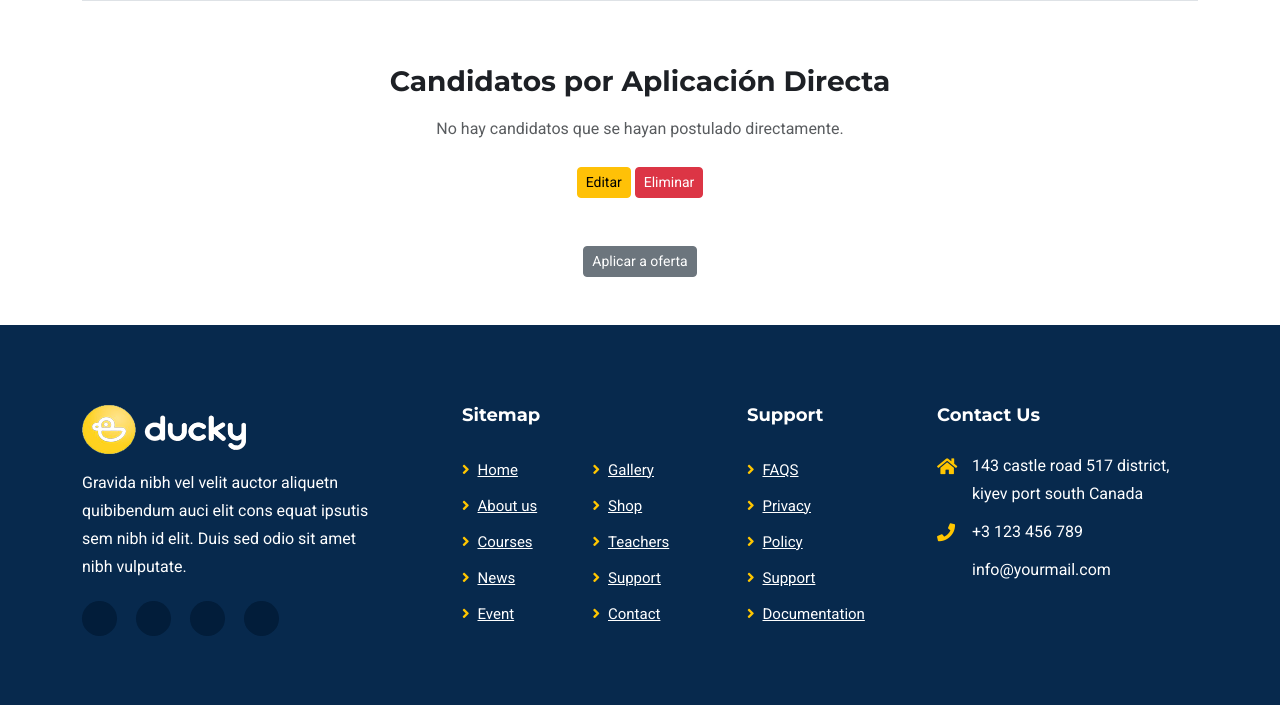
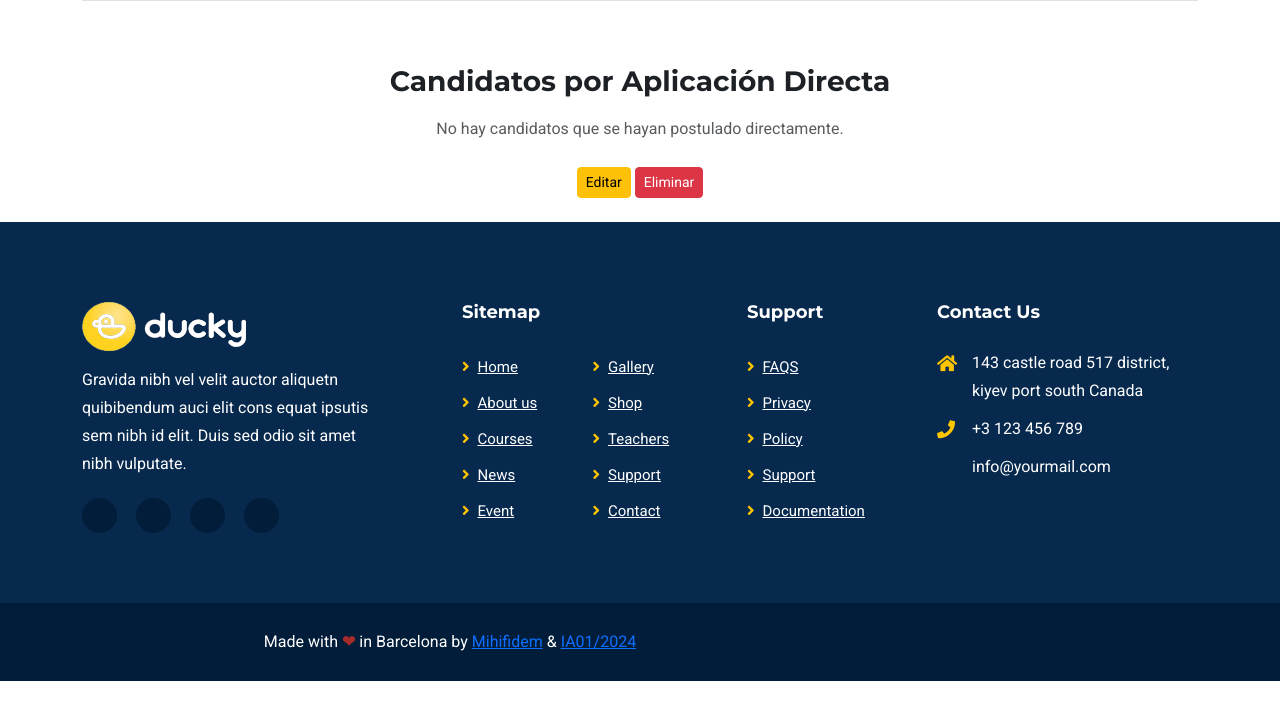
Before and after one commit to mihifidem/idonium2, a Django app: page /headhunters/joboffers/1/ in a window 1280 px wide. Shown: the part 880-1585 px from the top of the page. After the commit the page ends 1561 px from the top, so only its background shows below. Run offline with Django 5.2, Linux system fonts and the light colour scheme; a user stored in the database is signed in; tables that the repository leaves empty hold one stand-in row (values such as "Sample post"); some libraries are stand-ins or nearby versions.

Commit message:
Ahora solo puede aplicar a oferta un candidato registrado . Si no esta registrado arroja un error

```diff
--- a/headhunters/templates/joboffers/joboffer_detail.html
+++ b/headhunters/templates/joboffers/joboffer_detail.html
@@ -177,13 +177,14 @@
             {% csrf_token %}
             <button type="submit" class="btn btn-primary btn-sm">Añadir a Favoritos</button>
         </form>
+    <div class="actions text-center mt-5 mb-5">
+        <a onclick="add_me_to_offer()" class="btn btn-secondary btn-sm">Aplicar a oferta</a>
+    </div>
         <a href="{% url 'joboffer_list' %}" class="btn btn-secondary btn-sm">Volver a Ofertas</a>
     </div>
 
     {% endif %}
-    <div class="actions text-center mt-5 mb-5">
-        <a onclick="add_me_to_offer()" class="btn btn-secondary btn-sm">Aplicar a oferta</a>
-    </div>
+
     <script>
         document.addEventListener("DOMContentLoaded", function () {
             // Obtener una cookie específica (para CSRF)
```
